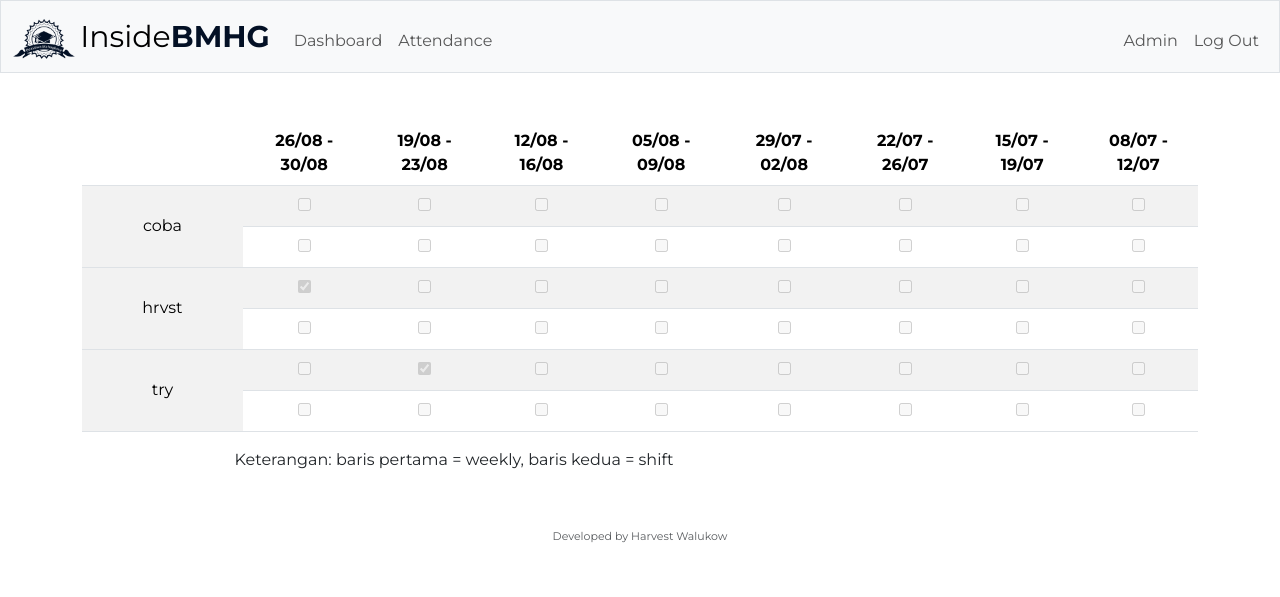
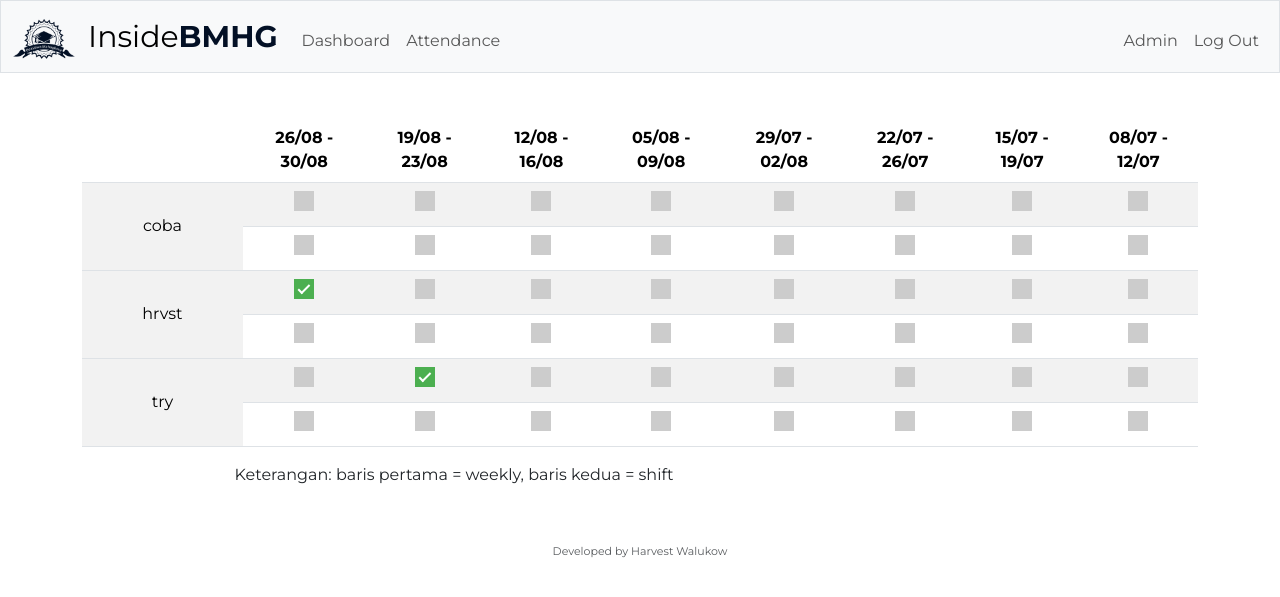
Before and after one commit to harvestwalukow/InsideBMHG, a Flask app: page /admin in a window 1280 px wide. Shown: the top 597 px of the page. Run offline with Flask 2, Linux system fonts and the light colour scheme; a user stored in the database is signed in; some libraries are stand-ins or nearby versions.

Commit message:
update feedback id 1, 3, 6

```diff
--- a/templates/admin.html
+++ b/templates/admin.html
@@ -10,6 +10,51 @@
             vertical-align: middle;
             text-align: center;
         }
+
+        /* Hide the default checkbox */
+        input[type="checkbox"] {
+            appearance: none;
+            -webkit-appearance: none;
+            -moz-appearance: none;
+            width: 20px;
+            height: 20px;
+            border: 2px solid #ccc;
+            background-color: white;
+            cursor: pointer;
+            position: relative;
+            display: inline-block;
+        }
+
+        /* Custom checked state */
+        input[type="checkbox"]:checked {
+            background-color: #4caf50;
+            border-color: #4caf50;
+        }
+
+        /* Add checkmark when checked */
+        input[type="checkbox"]:checked::after {
+            content: "";
+            position: absolute;
+            left: 4px;
+            top: 2px;
+            width: 6px;
+            height: 12px;
+            border: solid white;
+            border-width: 0 2px 2px 0;
+            transform: translate(15%, -10%) rotate(45deg);        }
+
+        /* Disabled checkbox styling */
+        input[type="checkbox"]:disabled {
+            background-color: #ccc;
+            border-color: #ccc;
+            cursor: not-allowed;
+        }
+
+        input[type="checkbox"]:disabled:checked {
+            background-color: #4caf50;
+            border-color: #4caf50;
+        }
+
     </style>
     <div class="table-responsive">
         <table class="table table-striped">
--- a/templates/index.html
+++ b/templates/index.html
@@ -34,7 +34,7 @@
                     <div class="card-header">📊 Shift Percentage</div>
                     <div class="card-body">
                         <div class="progress" role="progressbar" aria-label="Shift Percentage" aria-valuenow="{{ shift_percentage }}" aria-valuemin="0" aria-valuemax="100">
-                            <div class="progress-bar" style="width: {{ shift_percentage }}%">{{ shift_percentage|round(2) }}%</div>
+                            <div class="progress-bar" style="width: {{ shift_percentage }}%">{{ shift_percentage|int }}%</div>
                         </div>
                     </div>
                 </div>
@@ -48,7 +48,7 @@
                                 {% for user in leaderboard %}
                                 <tr>
                                     <td>{{ user.username }}</td>
-                                    <td>{{ user.hours|round(2) }}</td>
+                                    <td>{{ user.hours|int }}</td>
                                 </tr>
                                 {% endfor %}
                             </tbody>
--- a/templates/layout.html
+++ b/templates/layout.html
@@ -1,33 +1,68 @@
 <!DOCTYPE html>
-
 <html lang="en">
-
 <head>
-
     <meta charset="utf-8">
     <meta name="viewport" content="initial-scale=1, width=device-width">
-
     <!-- Google Fonts -->
     <link href="https://fonts.googleapis.com/css2?family=Montserrat:wght@400;700&display=swap" rel="stylesheet">
-
     <!-- http://getbootstrap.com/docs/5.3/ -->
     <link href="https://cdn.jsdelivr.net/npm/bootstrap@5.3.3/dist/css/bootstrap.min.css" rel="stylesheet" integrity="sha384-QWTKZyjpPEjISv5WaRU9OFeRpok6YctnYmDr5pNlyT2bRjXh0JMhjY6hW+ALEwIH" crossorigin="anonymous">
     <script src="https://cdn.jsdelivr.net/npm/bootstrap@5.3.3/dist/js/bootstrap.bundle.min.js" integrity="sha384-YvpcrYf0tY3lHB60NNkmXc5s9fDVZLESaAA55NDzOxhy9GkcIdslK1eN7N6jIeHz" crossorigin="anonymous"></script>
-
     <!-- https://favicon.io/emoji-favicons/money-bag/ -->
     <link href="/static/favicon.ico" rel="icon">
+    <link href="/static/styles.css" rel="stylesheet">
+    <link rel="icon" type="image/png" sizes="16x16" href=".\static\icon.png">
+    <title>Inside BMHG: {% block title %}{% endblock %}</title>
+    <style>
+        #main-nav {
+            transition: all 0.3s ease;
+        }
 
-        <link href="/static/styles.css" rel="stylesheet">
+        #main-nav.scrolled {
+            padding-top: 0;
+            padding-bottom: 0;
+        }
 
-        <title>Inside BMHG: {% block title %}{% endblock %}</title>
+        #main-nav.scrolled #brand span,
+        #main-nav.scrolled #brand img {
+            display: none;
+        }
 
+        #main-nav.scrolled #brand::after {
+            content: 'InsideBMHG';
+            font-weight: bold;
+        }
+
+        body {
+            padding-top: 70px;
+        }
+
+        /* Ensure navigation items are visible when toggled */
+        #main-nav.scrolled .navbar-collapse.show,
+        #main-nav.scrolled .navbar-collapse.collapsing {
+            position: absolute;
+            top: 100%;
+            left: 0;
+            right: 0;
+            background-color: #f8f9fa;
+            padding: 10px;
+            border-bottom: 1px solid #dee2e6;
+        }
+
+        #main-nav.scrolled .navbar-collapse.show .navbar-nav,
+        #main-nav.scrolled .navbar-collapse.collapsing .navbar-nav {
+            display: flex !important;
+            flex-direction: column;
+        }
+    </style>
 </head>
-
 <body>
-
-        <nav class="bg-light border navbar navbar-expand-md navbar-light">
+    <nav class="bg-light border navbar navbar-expand-md navbar-light fixed-top" id="main-nav">
         <div class="container-fluid">
-                <a class="navbar-brand" href="/"><img src="/static/logo.png" alt="Logo" style="height: 40px; margin-right: 5px;"><span>Inside</span><span class="blue"  style="font-weight: bold;">BMHG</span></a>
+            <a class="navbar-brand" href="/" id="brand">
+                <img src="/static/logo.png" alt="Logo" style="height: 40px; margin-right: 5px;">
+                <span>Inside</span><span class="blue" style="font-weight: bold;">BMHG</span>
+            </a>
             <button aria-controls="navbar" aria-expanded="false" aria-label="Toggle navigation" class="navbar-toggler" data-bs-target="#navbar" data-bs-toggle="collapse" type="button">
                 <span class="navbar-toggler-icon"></span>
             </button>
@@ -71,6 +106,15 @@
         </div>
     </footer>
 
+    <script>
+        window.addEventListener('scroll', function() {
+            var nav = document.getElementById('main-nav');
+            if (window.scrollY > 50) {
+                nav.classList.add('scrolled');
+            } else {
+                nav.classList.remove('scrolled');
+            }
+        });
+    </script>
 </body>
-
 </html>
```
Also changed, not shown: bmhg.db, static/icon.png (added), 2 other files. Lines whose indentation alone changed are shown as unchanged.
